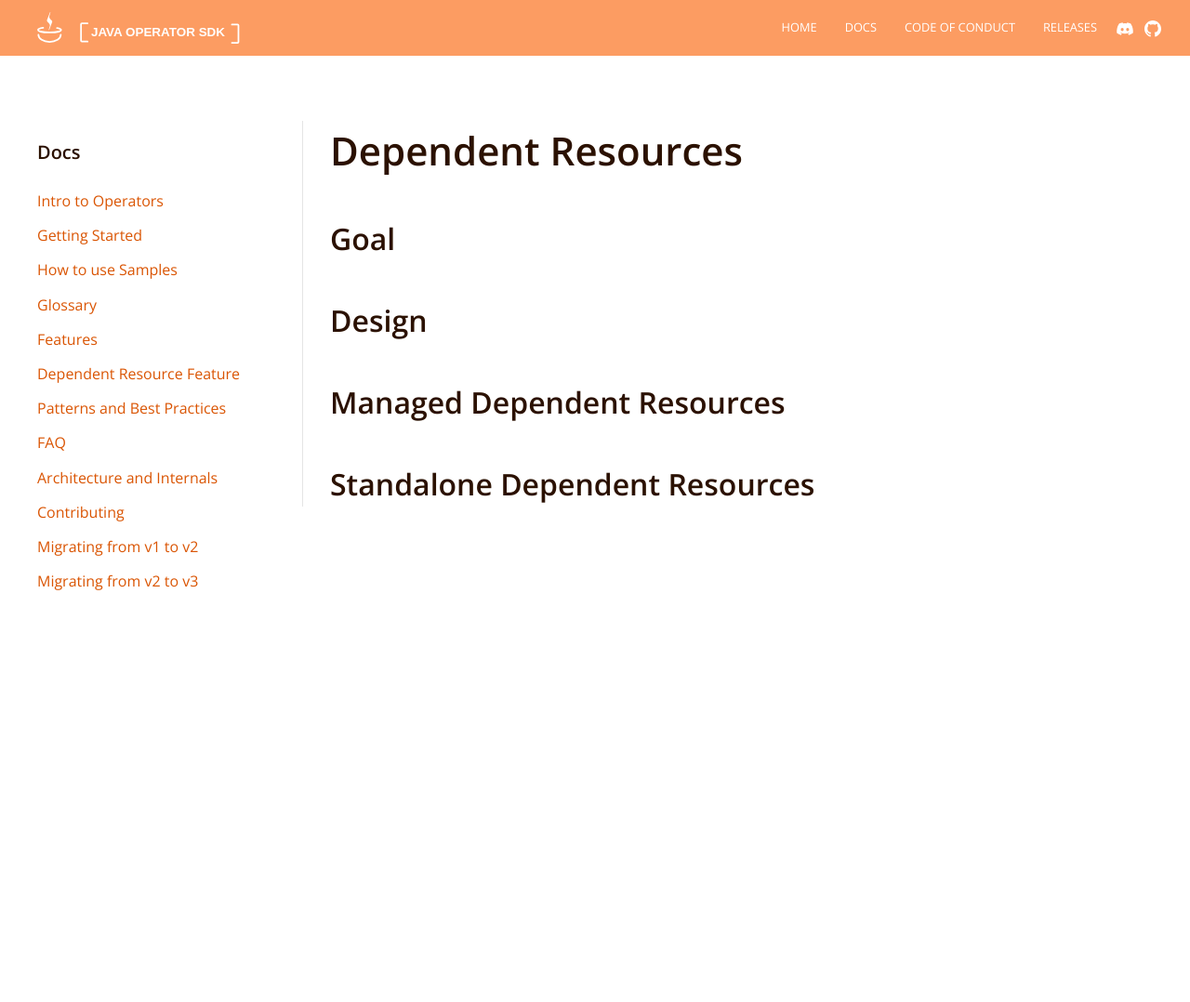
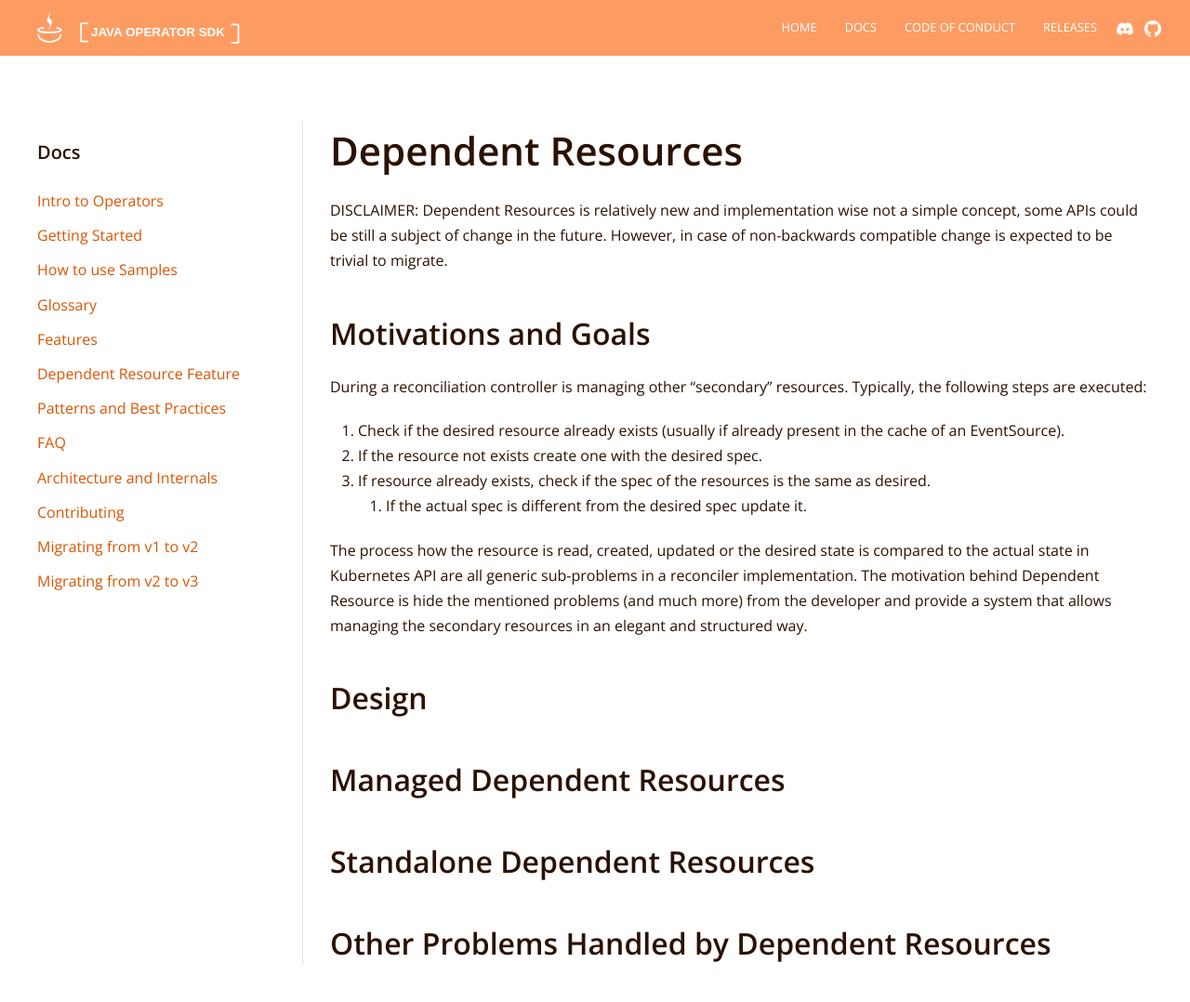
Before and after one commit to operator-framework/java-operator-sdk, a Jekyll site: the page built from docs/documentation/dependent-resources.md, in a window 1280 px wide and 1109 px high. Shown: the top 1078 px of the window at 93% size. Built offline with Jekyll 4.4.1, drawn with Linux system fonts in a browser that asks for light colours; nearby versions of some CDN libraries.

Commit message:
docs: dr motivation

```diff
--- a/docs/documentation/dependent-resources.md
+++ b/docs/documentation/dependent-resources.md
@@ -7,10 +7,29 @@ permalink: /docs/dependent-resources
 
 # Dependent Resources
 
-## Goal
+DISCLAIMER: Dependent Resources is relatively new and implementation wise not a simple concept, some APIs could be still
+a subject of change in the future. However, in case of non-backwards compatible change is expected to be trivial to
+migrate.
+
+## Motivations and Goals
+
+During a reconciliation controller is managing other "secondary" resources. Typically, the following steps are executed:
+
+1. Check if the desired resource already exists (usually if already present in the cache of an EventSource).
+2. If the resource not exists create one with the desired spec.
+3. If resource already exists, check if the spec of the resources is the same as desired.
+    1. If the actual spec is different from the desired spec update it.
+
+The process how the resource is read, created, updated or the desired state is compared to the actual state in
+Kubernetes API are all generic sub-problems in a reconciler implementation.
+The motivation behind Dependent Resource is hide the mentioned problems (and much
+more) from the developer and provide a system that allows managing the secondary resources in an
+elegant and structured way.
 
 ## Design
 
 ## Managed Dependent Resources
 
 ## Standalone Dependent Resources
+
+## Other Problems Handled by Dependent Resources
```
